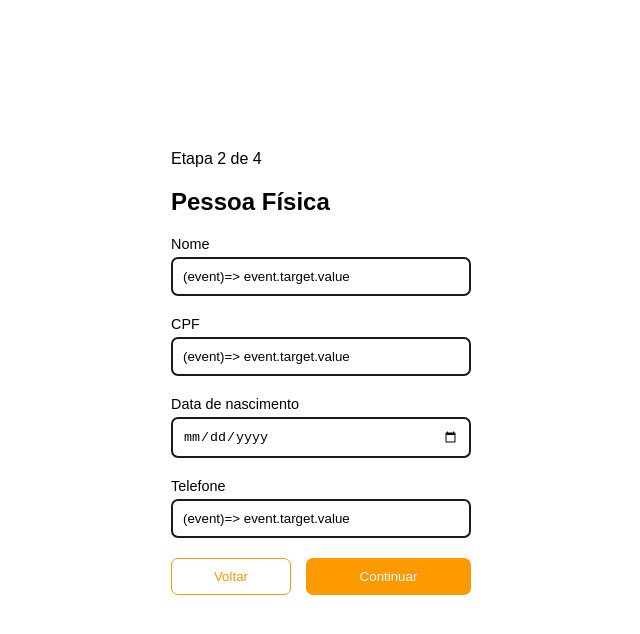
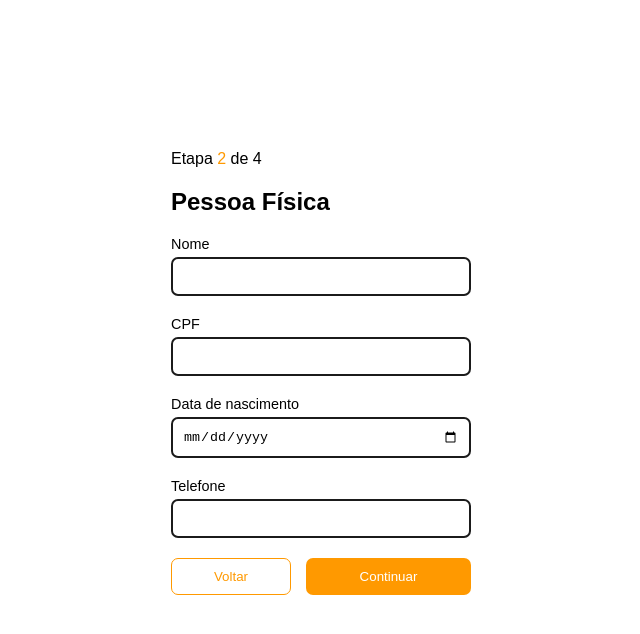
Before and after one commit to rflfl/mb-challenge-app, a Vue app: page / in a window 1280 px wide. Both pictures are taken after a click on the button "Continuar". Shown: the top 634 px of the page, without its empty margins (319-959 px from the left). Built offline with nearby package versions, Linux system fonts and the light colour scheme.

Commit message:
fix: correção exibição cabeçalho da etapa, ajuste no condicional para exibir pf ou pj, removido atributo value de teste

```diff
--- a/src/components/BaseInput.vue
+++ b/src/components/BaseInput.vue
@@ -1,7 +1,7 @@
 <template>
     <div class="input-group">
         <label :for="props.name">{{ props.label }}</label>
-        <input :type="props.type" :name="props.name" :id="props.name" value="(event)=> event.target.value" />
+        <input :type="props.type" :name="props.name" :id="props.name" />
     </div>
 </template>
 
--- a/src/components/FormContainer.vue
+++ b/src/components/FormContainer.vue
@@ -1,8 +1,8 @@
 <template>
     <transition name="slide-fade">
         <div v-if="etapa === 1" id="etapa-1" class="form-container">
-            <StepHeader title="Seja bem vindo(a)" step="1" />
-            <BaseInput type="email" name="email" label="Endereço de e-mail"  />
+            <StepHeader titulo="Seja bem vindo(a)" :etapa="etapa" />
+            <BaseInput type="email" name="email" label="Endereço de e-mail" />
             <div class="secao-tipo-pessoa">
                 <div>
                     <input
@@ -31,12 +31,27 @@
         </div>
     </transition>
     <transition name="slide-fade">
-        <div v-if="etapa === 2" id="etapa-2" class="form-container">
-            <StepHeader title="Pessoa Física" step="2" />
-            <BaseInput type="text" name="nome" label="Nome" />
-            <BaseInput type="text" name="cpf" label="CPF" />
-            <BaseInput type="date" name="dataNascimaneto" label="Data de nascimento" />
-            <BaseInput type="tel" name="telefone" label="Telefone" />
+        <div v-if="etapa === 2 && tipoPessoa ==='fisica'" id="etapa-2" class="form-container">
+            <StepHeader titulo="Pessoa Física" :etapa="etapa" />
+            <BaseInput type="text" name="nome" label="Nome" v-model:valor="cadastro.nome" />
+            <BaseInput
+                type="text"
+                name="cpf"
+                label="CPF"
+                v-model:valor="cadastro.numero_documento"
+            />
+            <BaseInput
+                type="date"
+                name="dataNascimaneto"
+                label="Data de nascimento"
+                v-model:valor="cadastro.data"
+            />
+            <BaseInput
+                type="tel"
+                name="telefone"
+                label="Telefone"
+                v-model:valor="cadastro.telefone"
+            />
             <div class="secao-botoes">
                 <BaseButton classe="btn-outline" texto="Voltar" @click="prev()" />
                 <BaseButton classe="btn-default" texto="Continuar" @click="next()" />
@@ -44,12 +59,32 @@
         </div>
     </transition>
     <transition name="slide-fade">
-        <div v-if="etapa === 0" id="etapa-2" class="form-container">
-            <StepHeader title="Pessoa Jurídica" step="2" />
-            <BaseInput type="text" name="razaoSocial" label="Razão Social" />
-            <BaseInput type="text" name="cnpj" label="CNPJ" />
-            <BaseInput type="date" name="dataAbertura" label="Data de abertura" />
-            <BaseInput type="tel" name="telefone" label="Telefone" />
+        <div v-if="etapa === 2 && tipoPessoa ==='juridica'" id="etapa-2" class="form-container">
+            <StepHeader titulo="Pessoa Jurídica" :etapa="etapa" />
+            <BaseInput
+                type="text"
+                name="razaoSocial"
+                label="Razão Social"
+                v-model:valor="cadastro.nome"
+            />
+            <BaseInput
+                type="text"
+                name="cnpj"
+                label="CNPJ"
+                v-model:valor="cadastro.numero_documento"
+            />
+            <BaseInput
+                type="date"
+                name="dataAbertura"
+                label="Data de abertura"
+                v-model:valor="cadastro.data"
+            />
+            <BaseInput
+                type="tel"
+                name="telefone"
+                label="Telefone"
+                v-model:valor="cadastro.telefone"
+            />
             <div class="secao-botoes">
                 <BaseButton classe="btn-outline" texto="Voltar" @click="prev()" />
                 <BaseButton classe="btn-default" texto="Continuar" @click="next()" />
@@ -58,11 +93,21 @@
     </transition>
     <transition name="slide-fade">
         <div v-if="etapa === 3" id="etapa-3" class="form-container">
-            <StepHeader title="Pessoa Jurídica" step="2" />
-            <BaseInput type="password" name="senha" label="Sua senha" />
+            <StepHeader titulo="Senha de acesso" :etapa="etapa" />
+            <BaseInput
+                type="password"
+                name="senha"
+                label="Sua senha"
+                v-model:valor="cadastro.senha"
+            />
             <div class="secao-botoes">
                 <BaseButton classe="btn-outline" texto="Voltar" @click="prev()" />
-                <BaseButton classe="btn-default w-full" texto="Continuar" @click="next()" />
+                <BaseButton
+                    classe="btn-default"
+                    texto="Continuar"
+                    @click="next()"
+                    :disabled="true"
+                />
             </div>
         </div>
     </transition>
@@ -75,13 +120,13 @@ import BaseButton from './BaseButton.vue'
 import StepHeader from './StepHeader.vue'
 const tipoPessoa = ref('fisica')
 const cadastro = ref({
-    email:'',
+    email: '',
     tipo_pessoa: tipoPessoa,
-    nome:'',
+    nome: '',
     numero_documento: '',
     data: '',
-    telefone:'',
-    senha:'',
+    telefone: '',
+    senha: ''
 })
 let etapa = ref(1)
 function next() {
--- a/src/components/StepHeader.vue
+++ b/src/components/StepHeader.vue
@@ -1,14 +1,24 @@
 <template>
-    <header class="titulo-etapa">
-        <div>
-            Etapa <span>{{ props.step }}</span> de 4
+    <header>
+        <div class="info-etapa">
+            Etapa <span>{{ props.etapa }}</span> de 4
         </div>
-        <h2>{{ props.title }}</h2>
+        <h2>{{ props.titulo }}</h2>
     </header>
 </template>
 
 <script setup>
-const props = defineProps(['title', 'step'])
+const props = defineProps(['titulo', 'etapa'])
 </script>
 
-<style scoped></style>
+<style scoped>
+.info-etapa {
+    font-size: 1rem;
+}
+.info-etapa span {
+    color: #ff9900;
+}
+.info-etapa h2 {
+    padding-top: 4px;
+}
+</style>
```
